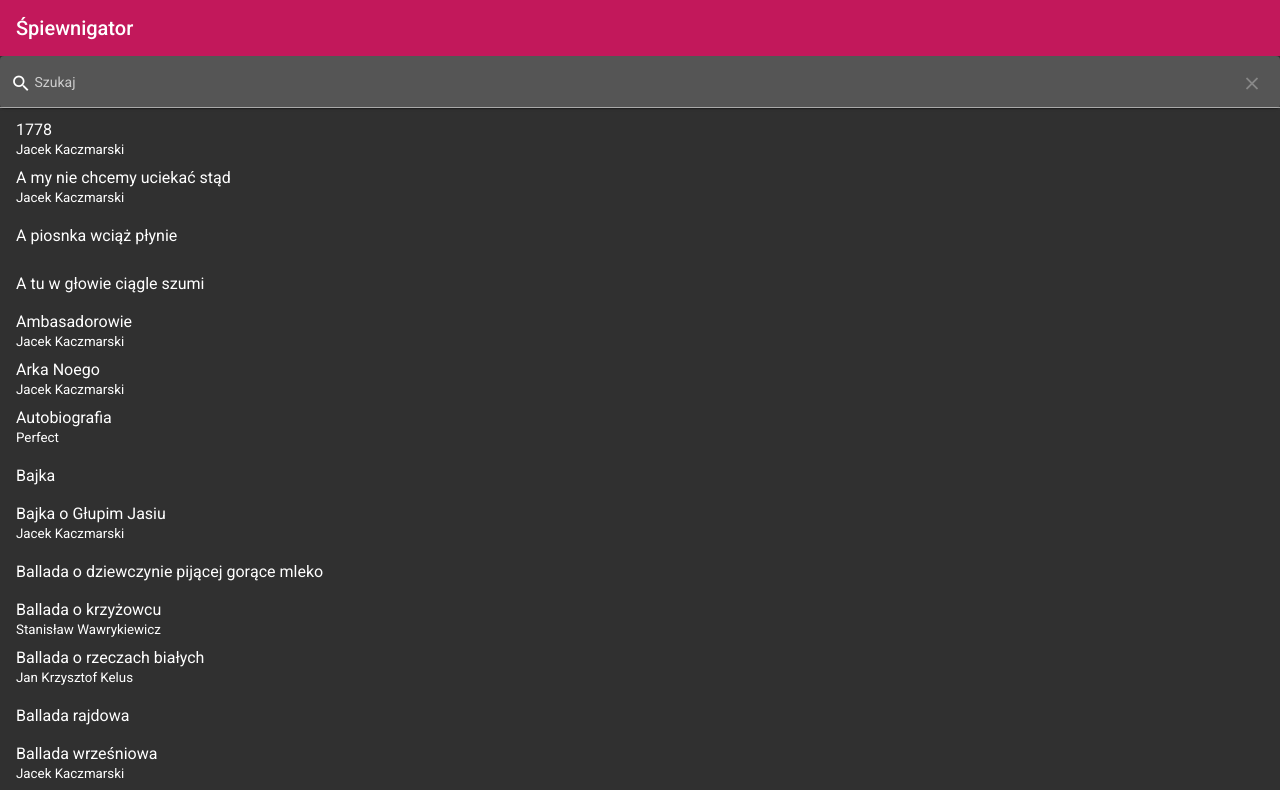
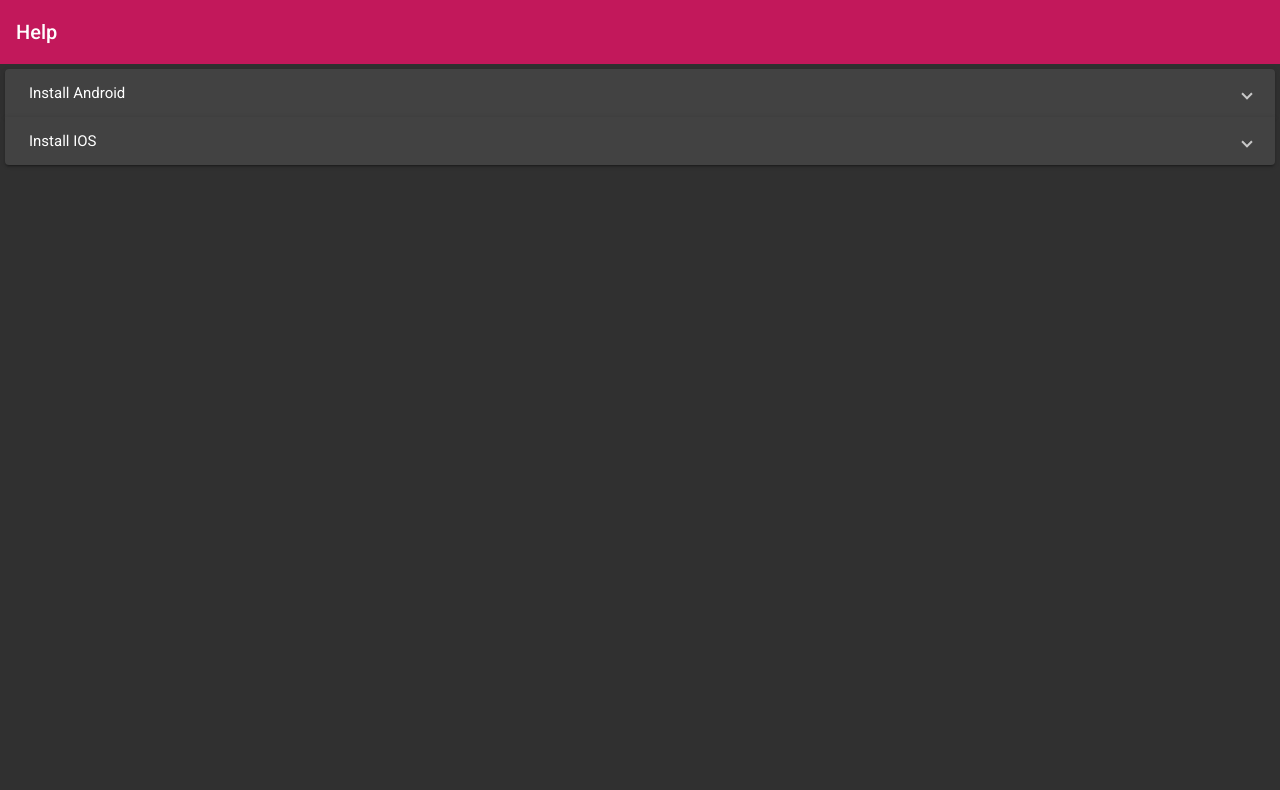
Before and after one commit to spiewnigator/spiewnigator.github.io, an Angular app: page /help in a window 1280 px wide. Before the commit this address led to /. Shown: the top 790 px of the page. Built offline with nearby package versions, Linux system fonts and the light colour scheme.

Commit message:
09 add help page (#9)
* add help page

* remove redundant code

* create deployment

```diff
--- /dev/null
+++ b/src/app/song/help/help.component.html
@@ -0,0 +1,32 @@
+<mat-toolbar color="primary">
+    Help
+</mat-toolbar>
+
+<div class="container">
+    <mat-accordion>
+        <mat-expansion-panel>
+            <mat-expansion-panel-header>
+                <mat-panel-title>
+                    Install Android
+                </mat-panel-title>
+            </mat-expansion-panel-header>
+            <ol>
+                <li>Wejdź w powyższy link przez przeglądarkę (preferencyjnie Chrome)</li>
+                <li>U dołu ekranu powinno pojawić się wyskakujące powiadomienie o treści zbliżonej do "Dodaj Śpiewnigator do ekranu głównego"</li>
+                <li>Przekilkaj dalej jeśli potrzeba</li>
+            </ol>
+        </mat-expansion-panel>
+        <mat-expansion-panel>
+            <mat-expansion-panel-header>
+                <mat-panel-title>
+                    Install IOS
+                </mat-panel-title>
+            </mat-expansion-panel-header>
+            <ol>
+                <li>Wejdź w powyższy link przez Safari (koniecznie!)</li>
+                <li>Wejdź w udostęnianie (share) -> dodaj do ekranu głównego (add to home screen)</li>
+                <li>Przeklikaj dalej jeśli potrzeba</li>
+            </ol>
+        </mat-expansion-panel>
+    </mat-accordion>
+</div>
--- /dev/null
+++ b/src/app/song/help/help.component.scss
@@ -0,0 +1,10 @@
+:host {
+    min-height: 100vh;
+    width: 100%;
+    display: flex;
+    flex-direction: column;
+}
+
+.container {
+    padding: 5px;
+}
--- a/src/app/song/song-list/song-list.component.html
+++ b/src/app/song/song-list/song-list.component.html
@@ -1,6 +1,9 @@
 <mat-toolbar color="primary" class="nav-bar">
     <span>Śpiewnigator</span>
     <div class="spacer"></div>
+    <button mat-icon-button color="secondary" aria-label="Help" [routerLink]="'help'">
+      <mat-icon>help_outline</mat-icon>
+    </button>
 </mat-toolbar>
 
 <mat-card class="search-field-container">
--- a/src/app/song/song-routing.module.ts
+++ b/src/app/song/song-routing.module.ts
@@ -1,11 +1,13 @@
 import { NgModule } from '@angular/core';
 import { RouterModule, Routes } from '@angular/router';
+import { HelpComponent } from './help/help.component';
 import { SongListComponent } from './song-list/song-list.component';
 import { SongViewComponent } from './song-view/song-view.component';
 
 const routes: Routes = [
   {path: '', component: SongListComponent},
   {path: 'song/:id', component: SongViewComponent},
+  {path: 'help', component: HelpComponent}
 ];
 
 @NgModule({
```
Also changed, not shown: src/app/song/help/help.component.ts (added, +8 -0 lines), src/app/song/song.module.ts (+6 -2 lines), 6 other files (tests, documents, lock files or other folders).
